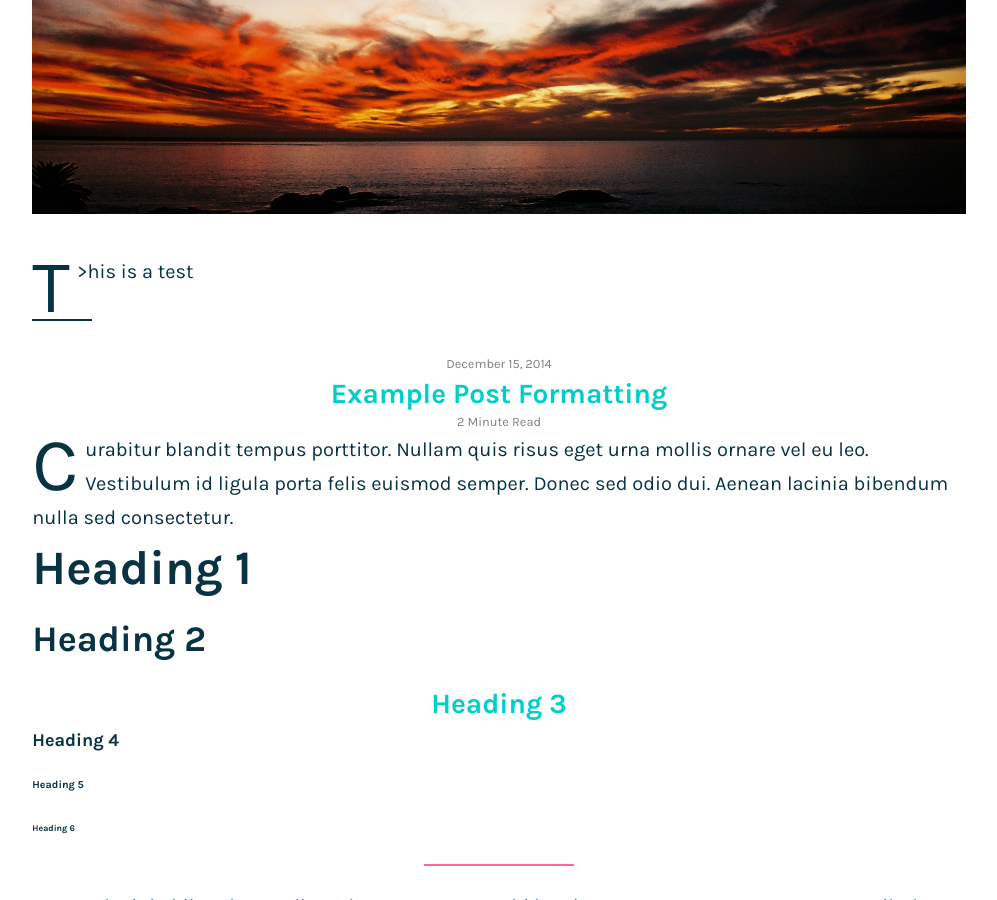
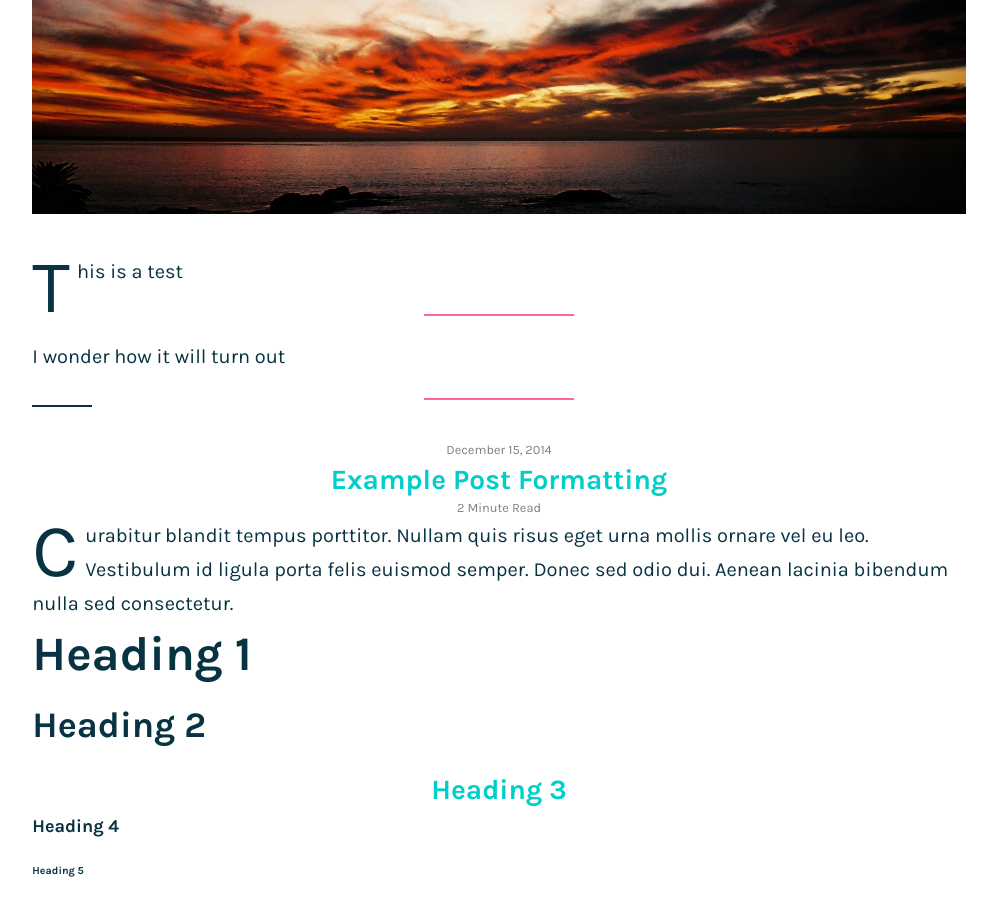
Before and after one commit to mpcousins/cousins, a Jekyll site: the page built from index.html, in a window 1280 px wide and 900 px high, scrolled down 740 px. Shown: the whole window, without its empty margins (141-1138 px from the left). Built offline with Jekyll 4.4.1, drawn with Linux system fonts in a browser that asks for light colours; nearby versions of some CDN libraries; the list of posts is cut into pages by our own code.

Commit message:
Updated 2016-03-03-test-post.markdown

```diff
--- a/_posts/2016-03-03-test-post.markdown
+++ b/_posts/2016-03-03-test-post.markdown
@@ -7,4 +7,6 @@ published: true
 
 
 ![Camps Bay sunset]({{site.baseurl}}/assets/img/CNV00005.JPG)
-<p class="intro"><span class="dropcap">T</span>>his is a test
+<p class="intro"><span class="dropcap">T</span>his is a test
+
+<blockquote> I wonder how it will turn out </blockquote>
```
